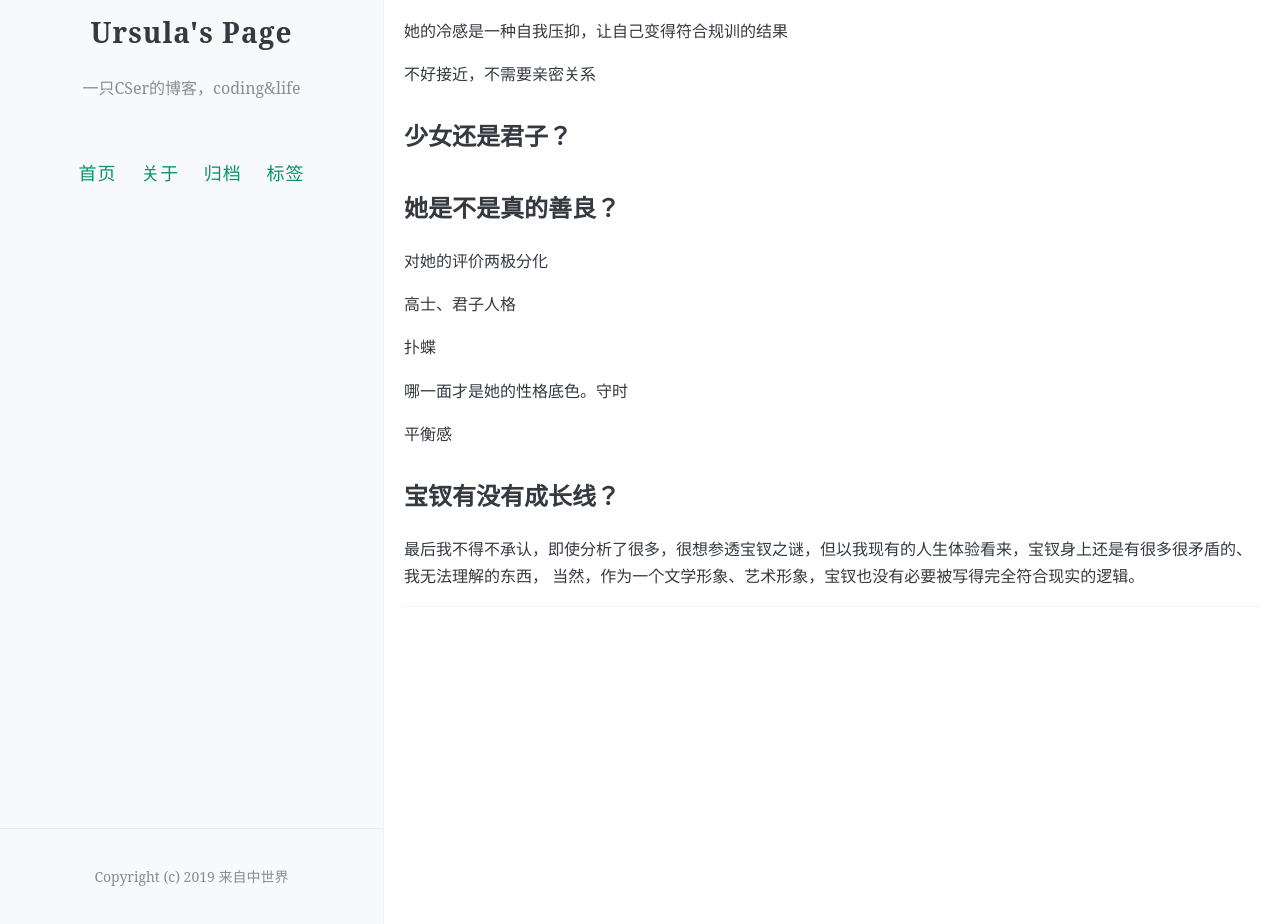
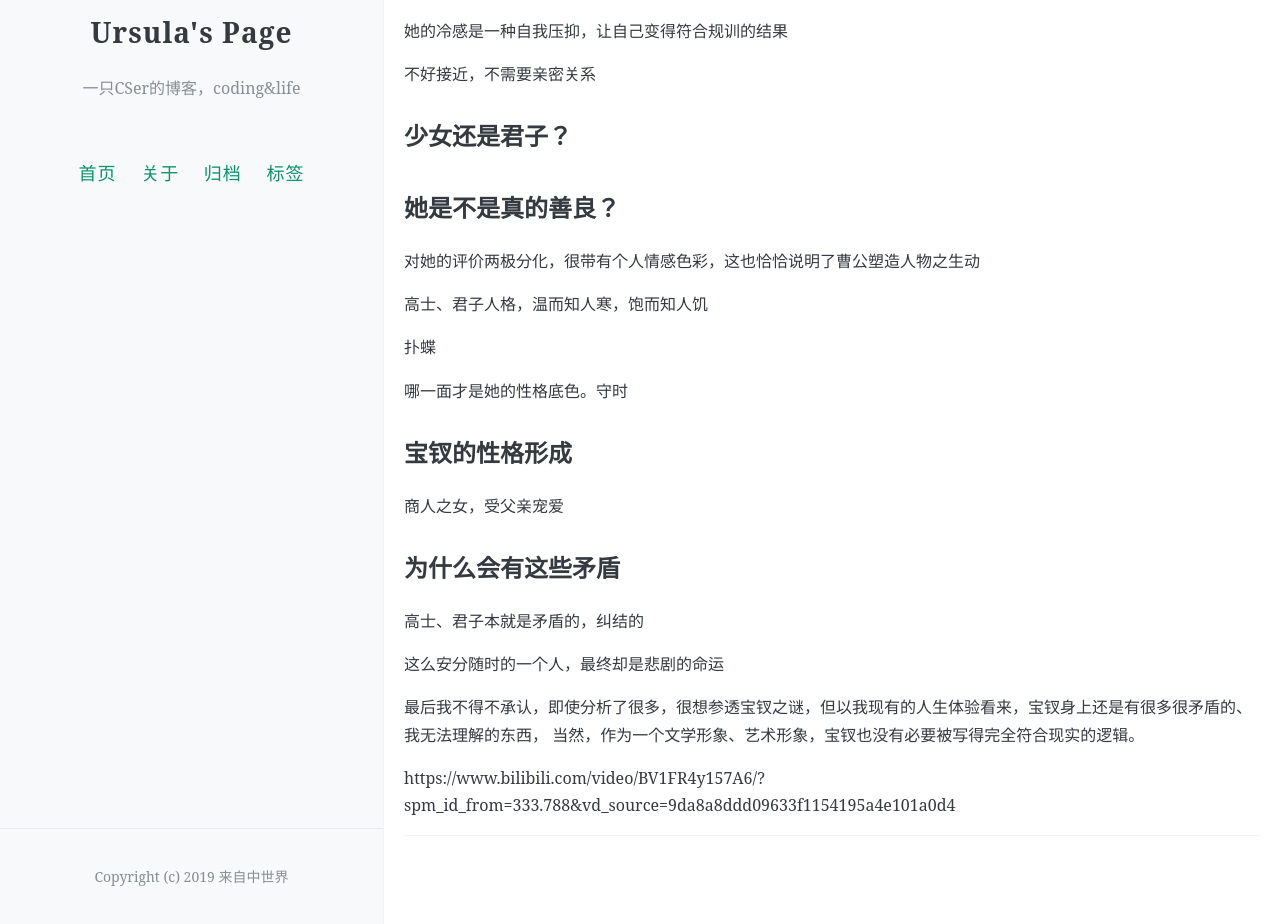
Before and after one commit to ursulalujun/Blog, a Jekyll site: the page built from draft/2023-03-25-baochai.md, in a window 1280 px wide and 1214 px high. Shown: the part 290-1214 px from the top of the window. Built offline with Jekyll 4.4.1, drawn with Linux system fonts in a browser that asks for light colours; comment, search, counter and statistics services are not loaded.

Commit message:
Update 2023-03-25-baochai.md

```diff
--- a/draft/2023-03-25-baochai.md
+++ b/draft/2023-03-25-baochai.md
@@ -21,17 +21,25 @@ comments: true
 
 ## 她是不是真的善良？
 
-对她的评价两极分化
+对她的评价两极分化，很带有个人情感色彩，这也恰恰说明了曹公塑造人物之生动
 
-高士、君子人格
+高士、君子人格，温而知人寒，饱而知人饥
 
 扑蝶
 
 哪一面才是她的性格底色。守时
 
-平衡感
+## 宝钗的性格形成
 
-## 宝钗有没有成长线？
+商人之女，受父亲宠爱
+
+## 为什么会有这些矛盾
+
+高士、君子本就是矛盾的，纠结的
+
+这么安分随时的一个人，最终却是悲剧的命运
 
 最后我不得不承认，即使分析了很多，很想参透宝钗之谜，但以我现有的人生体验看来，宝钗身上还是有很多很矛盾的、我无法理解的东西，
 当然，作为一个文学形象、艺术形象，宝钗也没有必要被写得完全符合现实的逻辑。
+
+https://www.bilibili.com/video/BV1FR4y157A6/?spm_id_from=333.788&vd_source=9da8a8ddd09633f1154195a4e101a0d4
```
